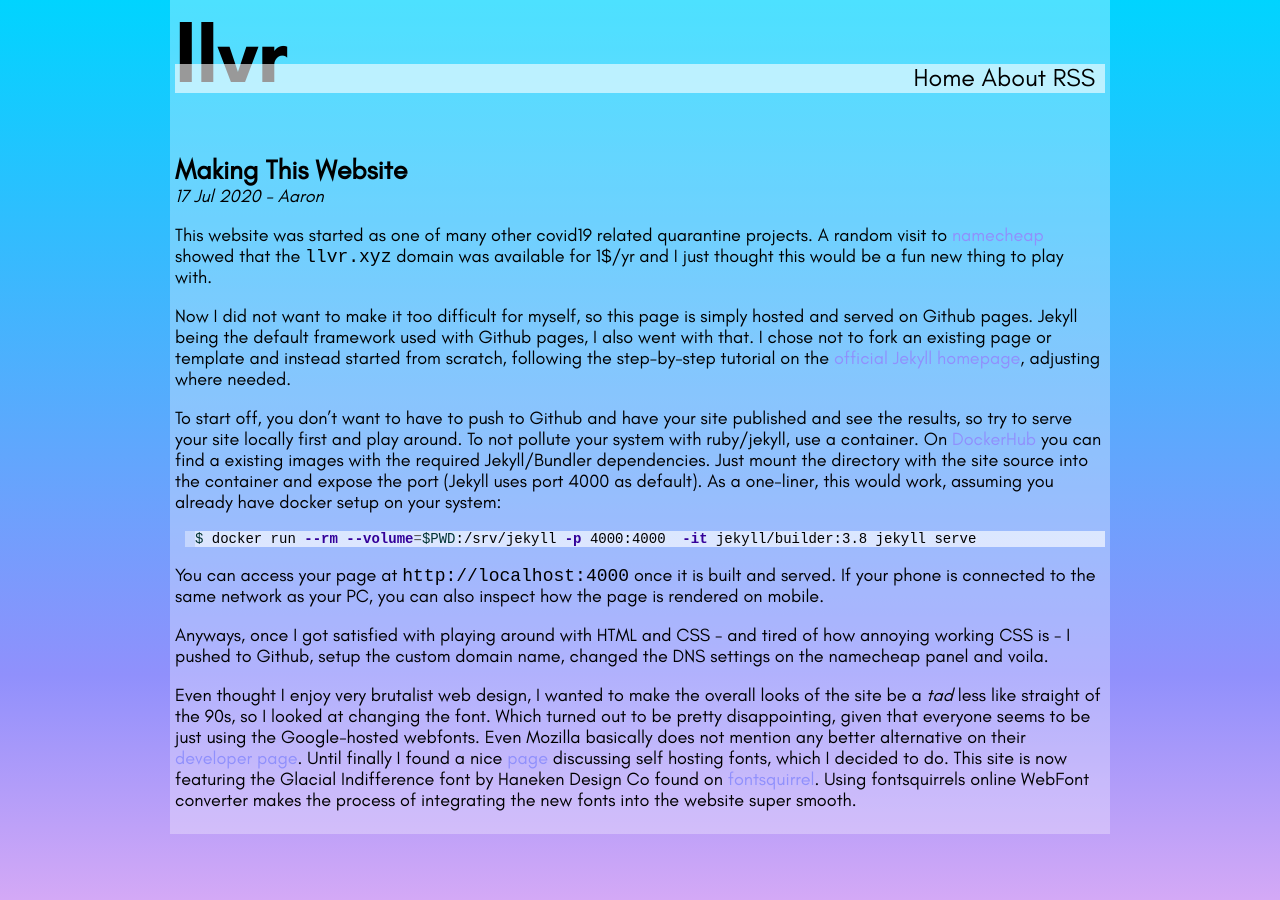
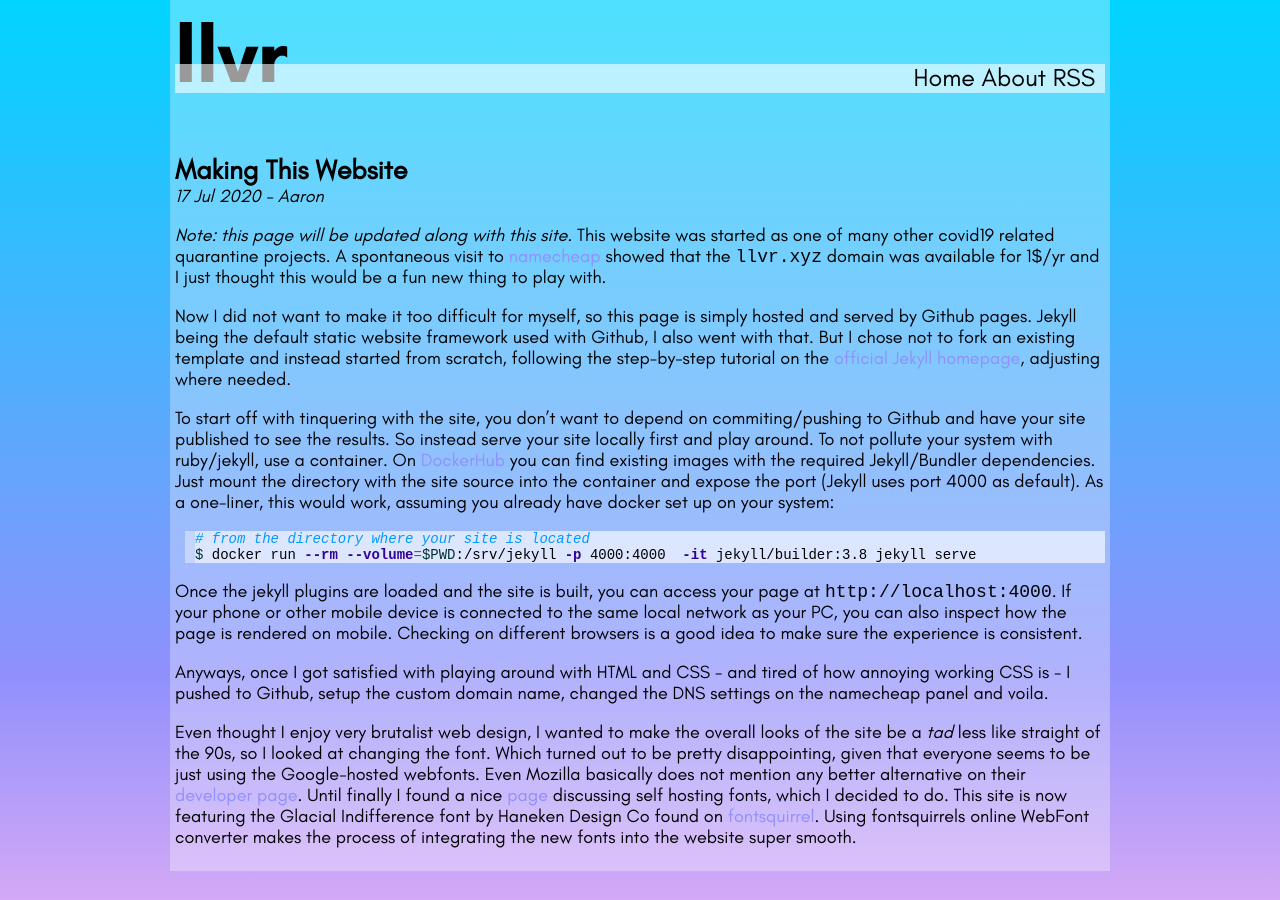
Before and after one commit to 2ar0n/2ar0n.github.io, a Jekyll site: the page built from _posts/2020-07-17-making-this-website.md, in a window 1280 px wide. Built offline with Jekyll 4.4.1, drawn with Linux system fonts in a browser that asks for light colours.

Commit message:
Changed wording.

````diff
--- a/_posts/2020-07-17-making-this-website.md
+++ b/_posts/2020-07-17-making-this-website.md
@@ -3,17 +3,19 @@ layout: post
 author: Aaron
 ---
 
-This website was started as one of many other covid19 related quarantine projects. A random visit to <a href="https://www.namecheap.com">namecheap</a> showed that the `llvr.xyz` domain was available for 1$/yr and I just thought this would be a fun new thing to play with.
+*Note: this page will be updated along with this site.*
+This website was started as one of many other covid19 related quarantine projects. A spontaneous visit to <a href="https://www.namecheap.com">namecheap</a> showed that the `llvr.xyz` domain was available for 1$/yr and I just thought this would be a fun new thing to play with.
 
-Now I did not want to make it too difficult for myself, so this page is simply hosted and served on Github pages. Jekyll being the default framework used with Github pages, I also went with that. I chose not to fork an existing page or template and instead started from scratch, following the step-by-step tutorial on the <a href="https://jekyllrb.com/docs/step-by-step/01-setup/">official Jekyll homepage</a>, adjusting where needed.
+Now I did not want to make it too difficult for myself, so this page is simply hosted and served by Github pages. Jekyll being the default static website framework used with Github, I also went with that. But I chose not to fork an existing template and instead started from scratch, following the step-by-step tutorial on the <a href="https://jekyllrb.com/docs/step-by-step/01-setup/">official Jekyll homepage</a>, adjusting where needed.
 
-To start off, you don't want to have to push to Github and have your site published and see the results, so try to serve your site locally first and play around. To not pollute your system with ruby/jekyll, use a container. On <a href="https://hub.docker.com/u/jekyll">DockerHub</a> you can find a existing images with the required Jekyll/Bundler dependencies. Just mount the directory with the site source into the container and expose the port (Jekyll uses port 4000 as default). As a one-liner, this would work, assuming you already have docker setup on your system:
+To start off with tinquering with the site, you don't want to depend on commiting/pushing to Github and have your site published to see the results. So instead serve your site locally first and play around. To not pollute your system with ruby/jekyll, use a container. On <a href="https://hub.docker.com/u/jekyll">DockerHub</a> you can find existing images with the required Jekyll/Bundler dependencies. Just mount the directory with the site source into the container and expose the port (Jekyll uses port 4000 as default). As a one-liner, this would work, assuming you already have docker set up on your system:
 
 ```bash
+# from the directory where your site is located
 $ docker run --rm --volume=$PWD:/srv/jekyll -p 4000:4000  -it jekyll/builder:3.8 jekyll serve
 ```
 
-You can access your page at `http://localhost:4000` once it is built and served. If your phone is connected to the same network as your PC, you can also inspect how the page is rendered on mobile.
+Once the jekyll plugins are loaded and the site is built, you can access your page at `http://localhost:4000`. If your phone or other mobile device is connected to the same local network as your PC, you can also inspect how the page is rendered on mobile. Checking on different browsers is a good idea to make sure the experience is consistent.
 
 Anyways, once I got satisfied with playing around with HTML and CSS - and tired of how annoying working CSS is - I pushed to Github, setup the custom domain name, changed the DNS settings on the namecheap panel and voila.
 
````
